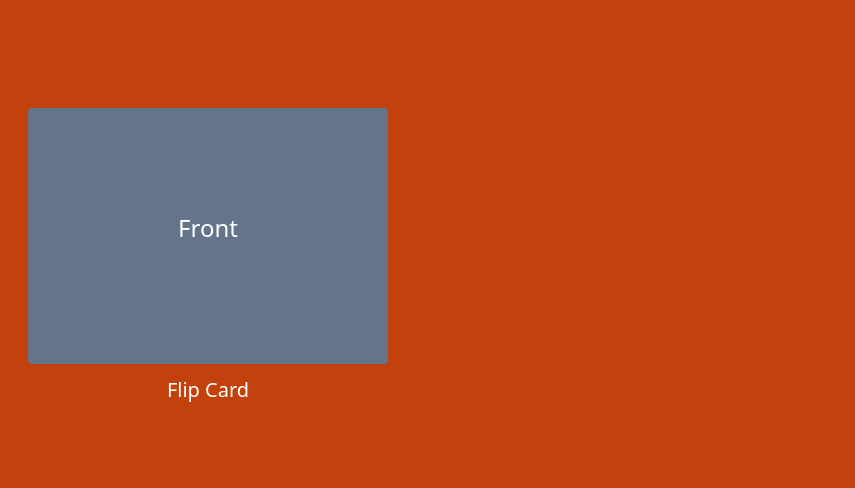
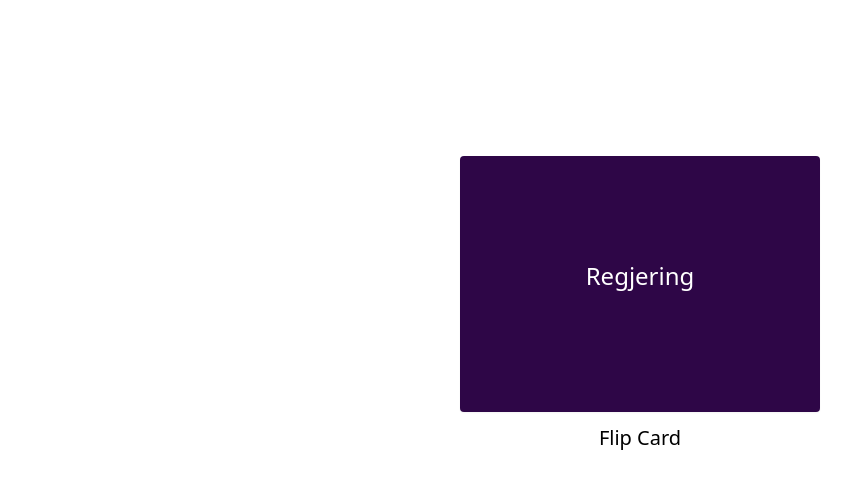
Before and after one commit to samxcrowley/flashcards, a React (Create React App) app in the folder flashcards-frontend-react/: page /card in a window 1280 px wide. Shown: the top 488 px of the page, without its empty margins (0-855 px from the left). Built offline with nearby package versions, Linux system fonts and the light colour scheme.

Commit message:
Design updates and template for moving through cards in a deck and moving between various pages

```diff
--- a/flashcards-frontend-react/src/components/Card.js
+++ b/flashcards-frontend-react/src/components/Card.js
@@ -4,9 +4,9 @@ export default class Card extends React.Component {
 
     render() {
         return(
-            <div className="rounded mx-3 my-3 shadow-sm bg-slate-500 w-128 h-64 grid grid-rows content-center gap-4">
+            <div className="rounded mx-3 my-3 shadow-sm bg-myorange-900 w-128 h-64 grid grid-rows content-center gap-4">
                 <div className="text-white text-2xl">{this.props.frontText}</div>
-                <div className="text-gray-100 text-2xl">{this.props.flipped ? this.props.backText : " "}</div>
+                <div className="text-white text-2xl">{this.props.flipped ? this.props.backText : " "}</div>
             </div>
         );
     }
--- a/flashcards-frontend-react/src/components/DeckList.js
+++ b/flashcards-frontend-react/src/components/DeckList.js
@@ -1,4 +1,5 @@
 import React from "react";
+import { Link } from "react-router-dom";
 import axios from "axios";
 
 export default class DeckList extends React.Component {
@@ -8,7 +9,7 @@ export default class DeckList extends React.Component {
     }
 
     componentDidMount() {
-        axios.get("http://localhost:8080/api/v1/deck")
+        axios.get("/api/v1/deck")
             .then(response => {
                 this.setState({decks: response.data});
             });
@@ -17,7 +18,7 @@ export default class DeckList extends React.Component {
     renderDecks() {
         if (this.state.decks === null || this.state.decks.length === 0) {
             return(
-                <div className="py-16 text-xl">No decks created yet.</div>
+                <div className="py-16 text-black text-xl">No decks created yet.</div>
             );
         } else {
             return(
@@ -25,11 +26,13 @@ export default class DeckList extends React.Component {
                     {this.state.decks.map((value, key) => {
                         return (
                             <tr key={key}>
-                                <div className="bg-orange-50 px-5 pb-4 pt-5 rounded mx-3 my-3 shadow-md w-72">
+                                <div className="bg-myorange-200 px-5 pb-4 pt-5 rounded mx-3 my-3 shadow-md w-72">
                                     <p className="text-black text-xl font-semibold pb-2">{value.name}</p>
                                     <p className="text-black">Number of cards: {value.numCards}</p>
                                     <p className="text-black">Last studied on {value.lastStudied}</p>
-                                    <button className="text-right font-semibold bg-orange-800 px-5 mt-3 h-8 text-white rounded">Study</button>
+                                    <Link to="/card">
+                                        <button className="text-right font-semibold bg-myorange-500 px-5 mt-3 h-8 text-black rounded">Study</button>
+                                    </Link>
                                 </div>
                             </tr>
                         );
@@ -41,13 +44,8 @@ export default class DeckList extends React.Component {
 
     render() {
         return(
-            <div className="bg-orange-200 h-screen">
-                <div className="flex flex-col py-24 justify-center">
-                    <div className="text-black text-3xl font-semibold">
-                        Your decks
-                    </div>
-                    {this.renderDecks()}
-                </div>
+            <div>
+                {this.renderDecks()}
             </div>
         );
     }
--- a/flashcards-frontend-react/src/pages/CardPage.js
+++ b/flashcards-frontend-react/src/pages/CardPage.js
@@ -1,48 +1,79 @@
 import React from "react";
+import { Link } from "react-router-dom";
 import Card from "../components/Card";
 
 export default class CardPage extends React.Component {
 
+    // need reference to current card (card ID)
+    // so that can send back data about user's response
+
     state = {
-        flipped: false
+        cards: [{frontText: "Regjering", backText: "Government"},
+                {frontText: "Gård", backText: "Farm"},
+                {frontText: "Slott", backText: "Palace"}],
+        currentCardIndex: 0,
+        cardFlipped: false,
+        deckDone: false
     }
 
     flipCard() {
-        this.setState(state => ({flipped: !this.state.flipped}));
+        this.setState(state => ({cardFlipped: true}));
+    }
+
+    nextCard() {
+        let oldIndex = this.state.currentCardIndex;
+        if (oldIndex < this.state.cards.length - 1) {
+            this.setState(state => ({currentCardIndex: oldIndex + 1, cardFlipped: false}));
+        } else {
+            this.setState(state => ({deckDone: true}));
+        }
     }
 
     render() {
+
+        let currentCard = this.state.cards[this.state.currentCardIndex];
+
         return(
-            <div className="bg-orange-700 h-screen">
-                <div className="py-24 grid grid-cols-3 gap-4 content-center">
-                    <div className="grid grid-rows content-center justify-center">
-                        <Card frontText="Front" backText="Back" flipped={this.state.flipped} />
-                        {!this.state.flipped &&
-                            <button className="w-96 text-white text-xl" onClick={() => this.flipCard()}>
+            <div className="bg-white h-screen">
+
+                {this.state.deckDone &&
+                    <div className="py-36 grid grid-rows content-center justify-center">
+                        <div className="text-2xl py-16">You have completed your reviews of this deck for today!</div>
+                        <Link to="/">
+                            <button className="rounded px-6 py-1 h-12 text-black text-xl font-bold">Return Home</button>
+                        </Link>
+                    </div>
+                }
+
+                {!this.state.deckDone &&
+                    <div className="py-36 grid grid-rows content-center justify-center">
+                        <Card frontText={currentCard.frontText} backText={currentCard.backText} flipped={this.state.cardFlipped} />
+                        {!this.state.cardFlipped &&
+                            <button className="w-96 text-black text-xl" onClick={() => this.flipCard()}>
                                 Flip Card
                             </button>
                         }
-                        {this.state.flipped &&
+                        {this.state.cardFlipped &&
                             <div className="w-96 flex flex-row justify-between">
-                                <button className="rounded px-2 py-1 bg-red-500 text-white text-lg">
+                                <button className="rounded px-2 py-1 bg-red-500 text-white font-semibold text-lg" onClick={() => this.nextCard()}>
                                     Again (1)
                                 </button>
-                                <button className="rounded px-2 py-1 bg-orange-500 text-white text-lg">
+                                <button className="rounded px-2 py-1 bg-orange-500 text-white font-semibold text-lg" onClick={() => this.nextCard()}>
                                     Hard (2)
                                 </button>
-                                <button className="rounded px-2 py-1 bg-yellow-500 text-white text-lg">
+                                <button className="rounded px-2 py-1 bg-yellow-500 text-white font-semibold text-lg" onClick={() => this.nextCard()}>
                                     Good (3)
                                 </button>
-                                <button className="rounded px-2 py-1 bg-green-500 text-white text-lg">
+                                <button className="rounded px-2 py-1 bg-green-500 text-white font-semibold text-lg" onClick={() => this.nextCard()}>
                                     Easy (4)
                                 </button>
                             </div>
                         }
                     </div>
-                    <div className=""></div>
-                </div>
+                }
             </div>
         );
+
     }
 
 };
--- a/flashcards-frontend-react/src/pages/HomePage.js
+++ b/flashcards-frontend-react/src/pages/HomePage.js
@@ -1,8 +1,17 @@
 import React from "react";
 import DeckList from "../components/DeckList";
 
-const HomePage = () => {
-    return <DeckList />;
+export default class HomePage extends React.Component {
+    render() {
+        return(
+            <div className="bg-white h-screen">
+                <div className="flex flex-col py-24 justify-center">
+                    <div className="text-black text-3xl font-semibold">
+                        Your decks
+                    </div>
+                    <DeckList />
+                </div>
+            </div>
+        );
+    }
 };
-
-export default HomePage;
```
